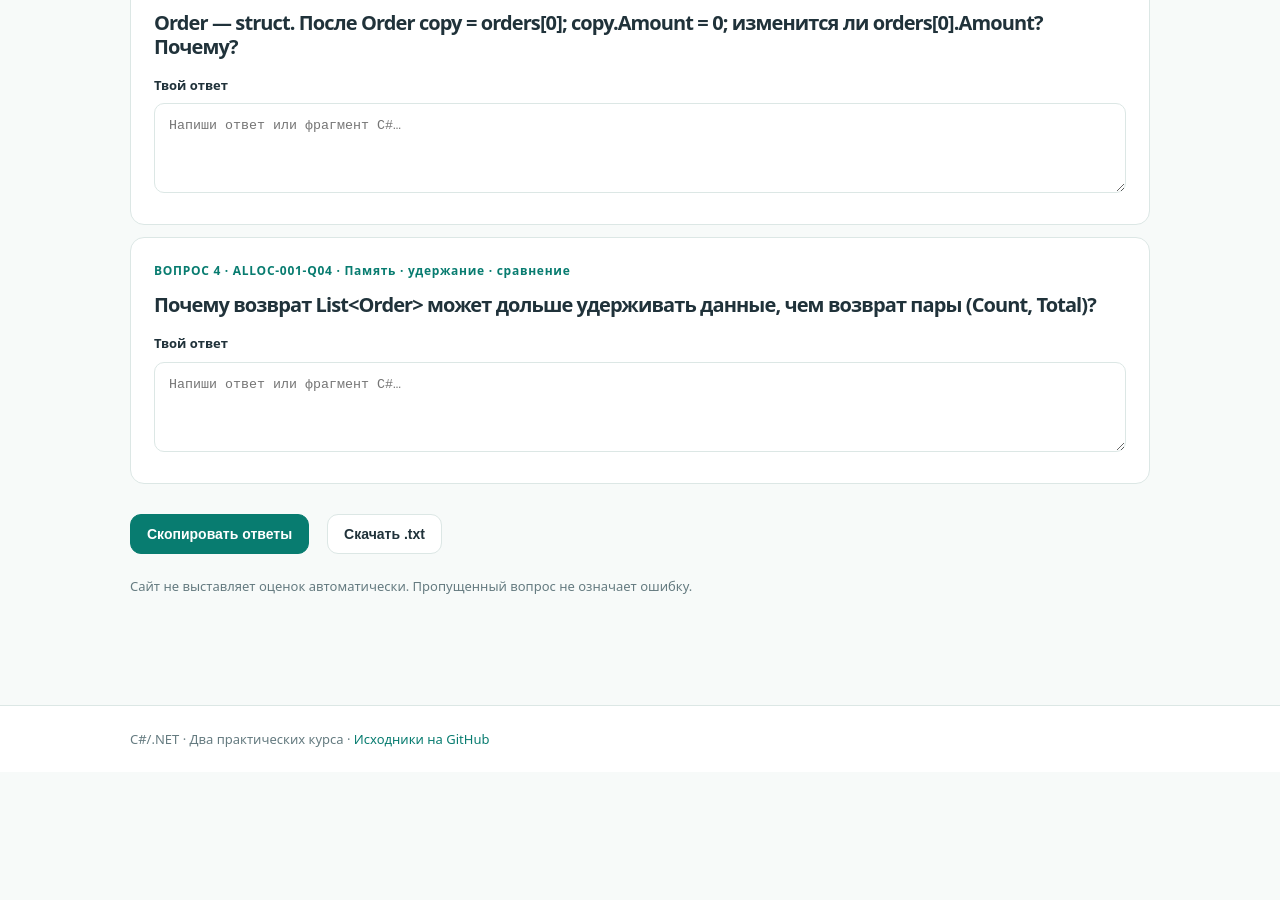
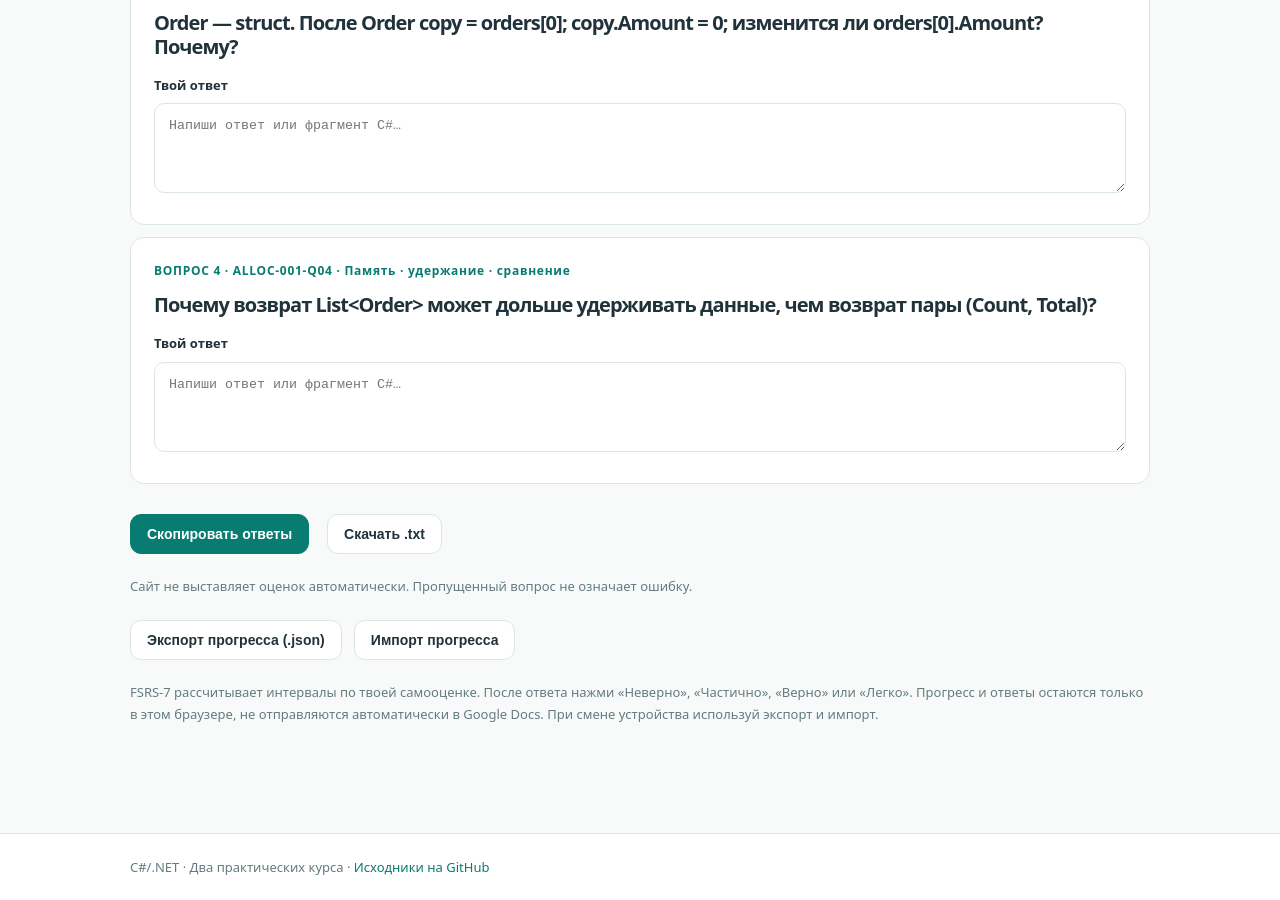
Before and after one commit to boyarincev/dotnet-courses, a Jekyll site: the page built from courses/memory/quiz.md, in a window 1280 px wide and 900 px high, scrolled down 1216 px. Built offline with Jekyll 4.4.1, drawn with Linux system fonts in a browser that asks for light colours; before the commit the page ends 1988 px from its top, so only the background shows below that.

Commit message:
Scope lesson quizzes to current and earlier questions; add FSRS controls

```diff
--- a/_data/memory_questions.yml
+++ b/_data/memory_questions.yml
@@ -1,29 +1,34 @@
 # Public questions only; never publish personal answers or answer keys.
 - id: ALLOC-001-Q01
+  lesson_number: 1
   topic: ALLOC-001
   tag: 'Память · выделение и копирование'
   type: понимание
   available_from: '2026-11-21'
   prompt: 'Чем выделение памяти (allocation) отличается от копирования значимого типа? Приведи по одному примеру.'
 - id: ALLOC-001-Q02
+  lesson_number: 1
   topic: ALLOC-001
   tag: 'Память · источники аллокаций'
   type: анализ кода
   available_from: '2026-11-21'
   prompt: "Какие новые объекты обычно создаёт вызов line.Split(';') для строки с несколькими полями?"
 - id: ALLOC-001-Q03
+  lesson_number: 1
   topic: ALLOC-001
   tag: 'Память · семантика struct'
   type: прогноз результата
   available_from: '2026-11-21'
   prompt: 'Order — struct. После Order copy = orders[0]; copy.Amount = 0; изменится ли orders[0].Amount? Почему?'
 - id: ALLOC-001-Q04
+  lesson_number: 1
   topic: ALLOC-001
   tag: 'Память · удержание'
   type: сравнение
   available_from: '2026-11-21'
   prompt: 'Почему возврат List<Order> может дольше удерживать данные, чем возврат пары (Count, Total)?'
 - id: ALLOC-001-Q05
+  lesson_number: 1
   topic: ALLOC-001
   tag: 'Память · стек и куча'
   type: объяснение
--- a/_layouts/lesson.html
+++ b/_layouts/lesson.html
@@ -37,4 +37,4 @@ layout: default
 {% endif %}
 <script defer src="{{ '/assets/js/course-runner.js' | relative_url }}?v={{ site.data.build.revision | default: 'dev' }}"></script>
 {% endif %}
-<div class="next"><h2>Теперь повторение</h2><p>Вопросы этого курса имеют собственные постоянные ID. Ответы можно экспортировать для проверки — без публикации личной истории.</p><a class="button primary" href="{{ quiz_url | relative_url }}">Открыть квиз курса →</a><a class="button" href="{{ course_url | relative_url }}">К списку уроков</a></div>
+<div class="next"><h2>Теперь повторение</h2><p>Вопросы этого курса имеют собственные постоянные ID. Ответы можно экспортировать для проверки — без публикации личной истории.</p><a class="button primary" href="{{ quiz_url | relative_url }}?through={{ page.lesson_number }}">Квиз: этот и предыдущие уроки →</a><a class="button" href="{{ course_url | relative_url }}">К списку уроков</a></div>
--- a/courses/memory/quiz.md
+++ b/courses/memory/quiz.md
@@ -7,9 +7,17 @@ permalink: /courses/memory/quiz/
 <h1>Помни причины, а не только синтаксис.</h1>
 <p class="lead">Короткие вопросы по урокам курса памяти. У каждого вопроса свой постоянный ID; сначала вспоминаем, потом сверяем объяснение.</p>
 <div class="notice"><strong>Ответы остаются у тебя.</strong> Черновики хранятся в браузере отдельно от другого курса. Экспортируй ответы и пришли мне на проверку; персональную историю не публикуем.</div>
-<div class="quiz-toolbar"><strong id="quiz-count">Вопросы</strong> <button type="button" id="quiz-show-all" class="button">Все вопросы</button></div>
+<p class="muted" id="quiz-context"></p>
+<div class="quiz-toolbar"><strong id="quiz-count">Вопросы</strong><div><button type="button" id="quiz-next" class="button">Другая подборка</button><button type="button" id="quiz-show-all" class="button">Все вопросы</button></div></div>
 <section id="quiz-root" data-course="memory" aria-live="polite"></section>
 <div id="quiz-actions" hidden class="quiz-actions"><button type="button" id="quiz-copy" class="button primary">Скопировать ответы</button><button type="button" id="quiz-download" class="button">Скачать .txt</button><span id="quiz-feedback" role="status"></span></div>
 <p class="muted">Сайт не выставляет оценок автоматически. Пропущенный вопрос не означает ошибку.</p>
 <script type="application/json" id="question-bank">{{ site.data.memory_questions | jsonify }}</script>
+<div class="quiz-progress-actions">
+  <button type="button" id="quiz-export-progress" class="button">Экспорт прогресса (.json)</button>
+  <button type="button" id="quiz-import-progress" class="button">Импорт прогресса</button>
+  <input id="quiz-import-file" type="file" accept="application/json,.json" hidden>
+</div>
+<p class="muted">FSRS-7 рассчитывает интервалы по твоей самооценке. После ответа нажми «Неверно», «Частично», «Верно» или «Легко». Прогресс и ответы остаются только в этом браузере, не отправляются автоматически в Google Docs. При смене устройства используй экспорт и импорт.</p>
+<script defer src="{{ '/assets/js/quiz-fsrs.js' | relative_url }}?v={{ site.data.build.revision | default: 'dev' }}"></script>
 <script defer src="{{ '/assets/js/quiz.js' | relative_url }}?v={{ site.data.build.revision | default: 'dev' }}"></script>
```
Also changed, not shown: _data/questions.yml (+28 -12 lines), quiz.md (+9 -1 lines).
